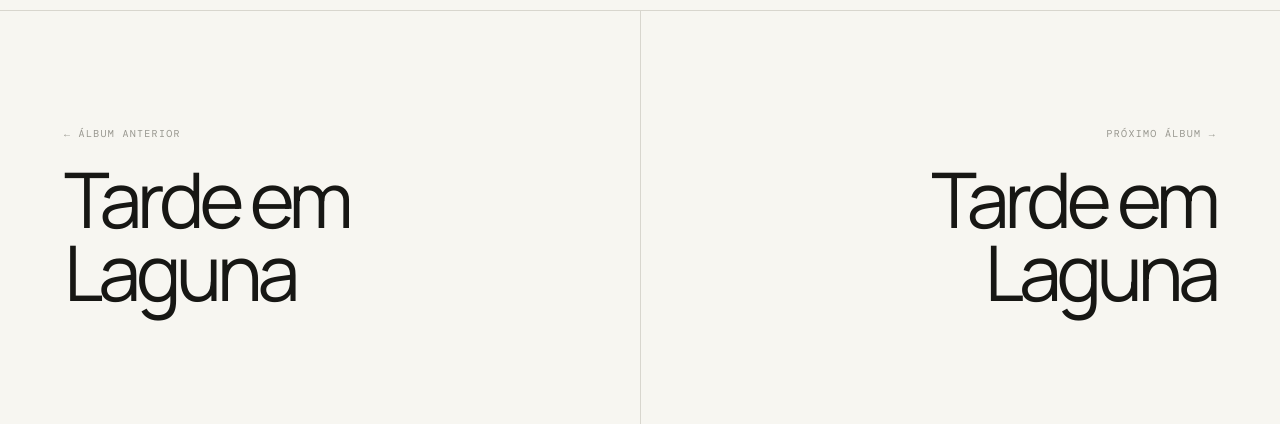
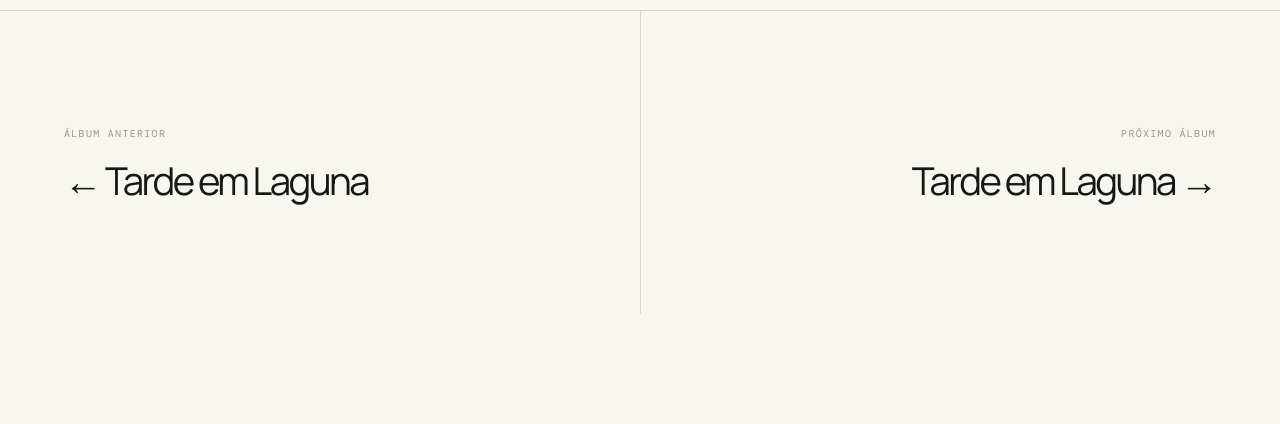
Before and after one commit to miguel-bomfim/photo-portfolio, an Astro site: page /trabalhos/laguna in a window 1280 px wide. Shown: the part 1035-1459 px from the top of the page. After the commit the page ends 1349 px from the top, so only its background shows below. Built offline with nearby package versions, Linux system fonts and the light colour scheme; Astro itself is replaced by a stand-in of ours; no server answers; a web font is replaced by a local one.

Commit message:
fix: ajusta navegação entre trabalhos

```diff
--- a/src/pages/trabalhos/[slug].astro
+++ b/src/pages/trabalhos/[slug].astro
@@ -1,5 +1,7 @@
 ---
-import PhotoGallery, { type DisplayPhoto } from "../../components/PhotoGallery.astro";
+import PhotoGallery, {
+  type DisplayPhoto,
+} from "../../components/PhotoGallery.astro";
 import SiteLayout from "../../layouts/SiteLayout.astro";
 import { getSiteData, type Portfolio } from "../../lib/hygraph";
 
@@ -10,8 +12,11 @@ export async function getStaticPaths() {
     props: {
       portfolio,
       previousPortfolio:
-        content.portfolios[(index - 1 + content.portfolios.length) % content.portfolios.length],
-      nextPortfolio: content.portfolios[(index + 1) % content.portfolios.length],
+        content.portfolios[
+          (index - 1 + content.portfolios.length) % content.portfolios.length
+        ],
+      nextPortfolio:
+        content.portfolios[(index + 1) % content.portfolios.length],
     },
   }));
 }
@@ -38,9 +43,11 @@ const photos: DisplayPhoto[] = portfolio.photos.map((asset, index) => ({
   height: asset.height || 1500,
 }));
 ---
+
 <SiteLayout
   title={`${portfolio.title} — Sarah Heloísa`}
-  description={portfolio.summary || `Ensaio fotográfico ${portfolio.title}, por Sarah Heloísa.`}
+  description={portfolio.summary ||
+    `Ensaio fotográfico ${portfolio.title}, por Sarah Heloísa.`}
   active="works"
 >
   <main>
@@ -51,24 +58,37 @@ const photos: DisplayPhoto[] = portfolio.photos.map((asset, index) => ({
       </div>
       <div class="project-description">
         <p class="eyebrow">{photos.length} fotografias</p>
-        <p>{portfolio.summary || "Uma história contada em luz, presença e pequenos gestos."}</p>
+        <p>
+          {
+            portfolio.summary ||
+              "Uma história contada em luz, presença e pequenos gestos."
+          }
+        </p>
       </div>
     </section>
 
     <PhotoGallery photos={photos} id={portfolio.slug} eagerCount={6} />
 
-    {previousPortfolio && nextPortfolio && (
-      <nav class="project-navigation" aria-label="Navegação entre trabalhos">
-        <a class="project-link project-link--previous" href={`/trabalhos/${previousPortfolio.slug}`}>
-          <span class="eyebrow">← Álbum anterior</span>
-          <strong>{previousPortfolio.title}</strong>
-        </a>
-        <a class="project-link project-link--next" href={`/trabalhos/${nextPortfolio.slug}`}>
-          <span class="eyebrow">Próximo álbum →</span>
-          <strong>{nextPortfolio.title}</strong>
-        </a>
-      </nav>
-    )}
+    {
+      previousPortfolio && nextPortfolio && (
+        <nav class="project-navigation" aria-label="Navegação entre trabalhos">
+          <a
+            class="project-link project-link--previous"
+            href={`/trabalhos/${previousPortfolio.slug}`}
+          >
+            <span class="eyebrow">Álbum anterior</span>
+            <strong>← {previousPortfolio.title}</strong>
+          </a>
+          <a
+            class="project-link project-link--next"
+            href={`/trabalhos/${nextPortfolio.slug}`}
+          >
+            <span class="eyebrow">Próximo álbum</span>
+            <strong>{nextPortfolio.title} →</strong>
+          </a>
+        </nav>
+      )
+    }
   </main>
 </SiteLayout>
 
@@ -107,7 +127,9 @@ const photos: DisplayPhoto[] = portfolio.photos.map((asset, index) => ({
     display: inline-block;
     margin-bottom: 24px;
     color: var(--muted);
-    font: 400 10px/1 "DM Mono", monospace;
+    font:
+      400 10px/1 "DM Mono",
+      monospace;
     text-decoration: none;
     text-transform: uppercase;
   }
@@ -127,6 +149,14 @@ const photos: DisplayPhoto[] = portfolio.photos.map((asset, index) => ({
     text-decoration: none;
   }
 
+  .project-link:hover {
+    background-color: var(--line);
+
+    .eyebrow {
+      color: var(--ink);
+    }
+  }
+
   .project-link--next {
     align-items: flex-end;
     border-left: 1px solid var(--line);
@@ -138,7 +168,7 @@ const photos: DisplayPhoto[] = portfolio.photos.map((asset, index) => ({
   }
 
   .project-link strong {
-    font-size: clamp(32px, 6vw, 94px);
+    font-size: clamp(32px, 3vw, 94px);
     font-weight: 400;
     line-height: 0.95;
     letter-spacing: -0.065em;
--- a/src/styles/global.css
+++ b/src/styles/global.css
@@ -24,6 +24,8 @@
 
 * {
   box-sizing: border-box;
+  transition: all 500ms ease, color 500ms ease;
+
 }
 
 html {
@@ -36,7 +38,6 @@ body {
   margin: 0;
   color: var(--ink);
   background: var(--paper);
-  transition: background-color 300ms ease, color 300ms ease;
 }
 
 button,
```
